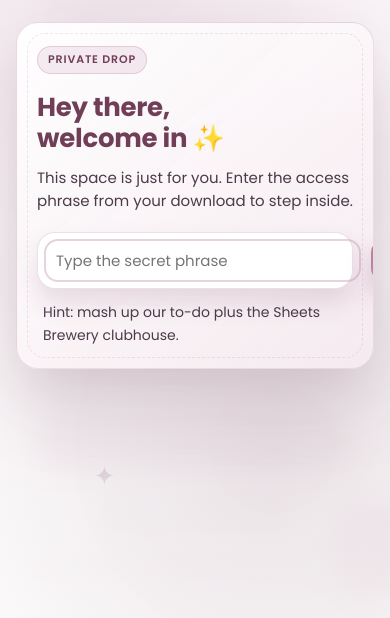
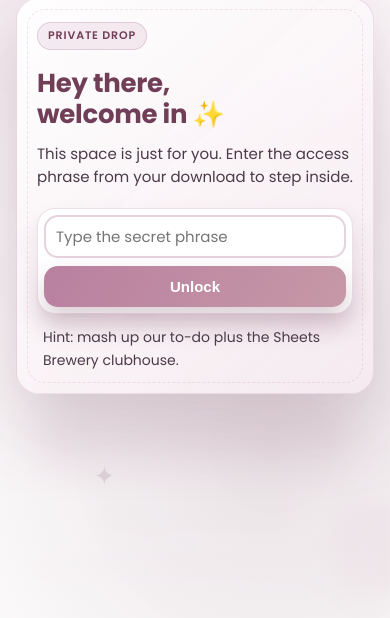
Before and after one commit to sheetsbrewery/minimalist-todo-kit, a plain HTML site: page index.html in a window 390 px wide. Shown: the part 226-844 px from the top of the page. Drawn offline with Linux system fonts and the light colour scheme.

Commit message:
password implementation  on 26th of november 2025 at 12:31 pm

```diff
--- a/index.html
+++ b/index.html
@@ -189,6 +189,7 @@
         font-family: inherit;
         padding: 12px 14px;
         border-radius: 14px;
+        min-width: 0;
       }
 
       .gate-input-wrap input:focus {
@@ -1269,6 +1270,16 @@
         .gate-input-wrap input {
           font-size: 15px !important;
           padding: 10px 12px !important;
+        }
+      }
+
+      @media (max-width: 420px) {
+        .gate-input-wrap {
+          flex-direction: column;
+          gap: 8px;
+        }
+        .gate-input-wrap button {
+          width: 100%;
         }
       }
     </style>
```
